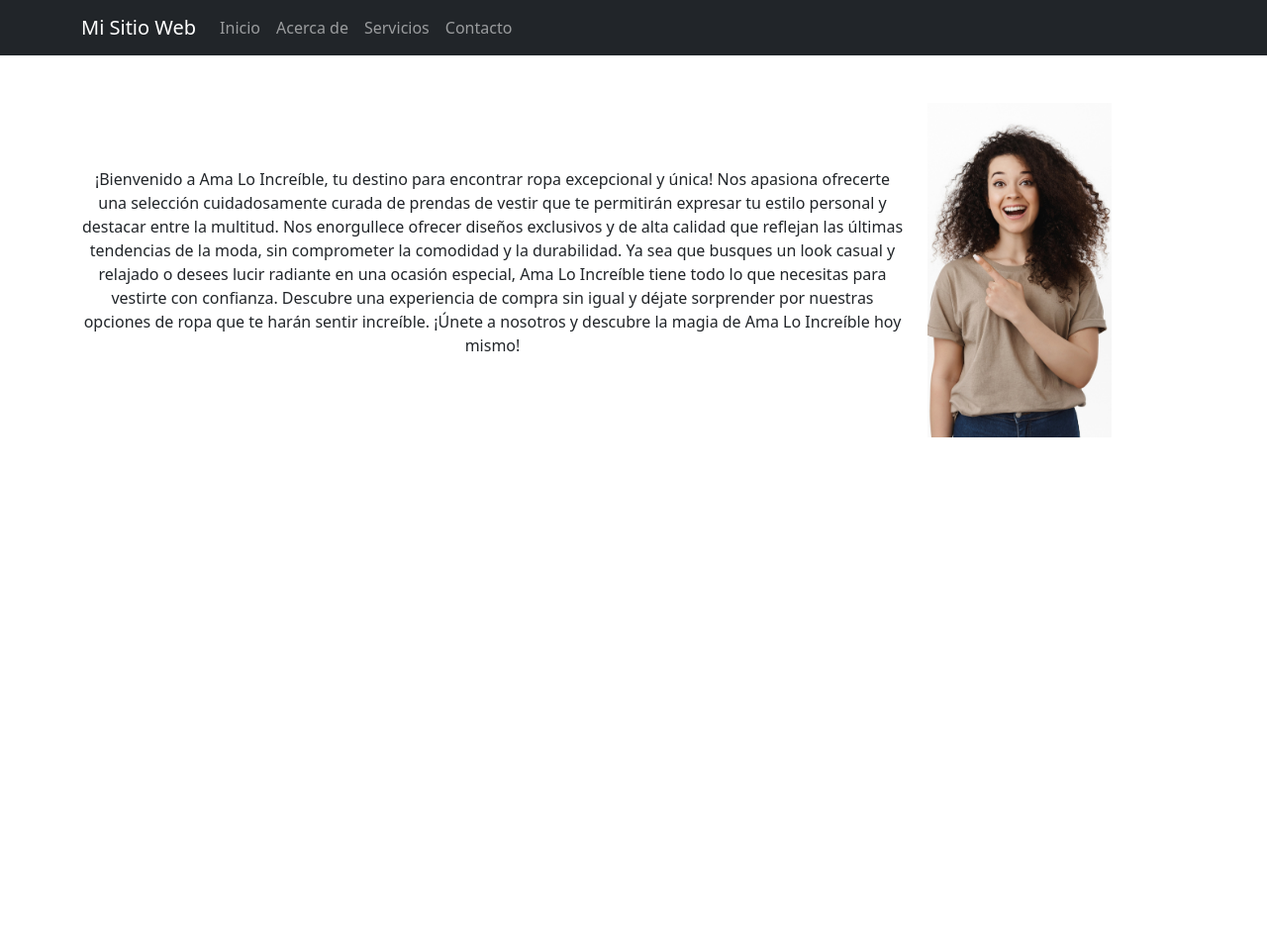
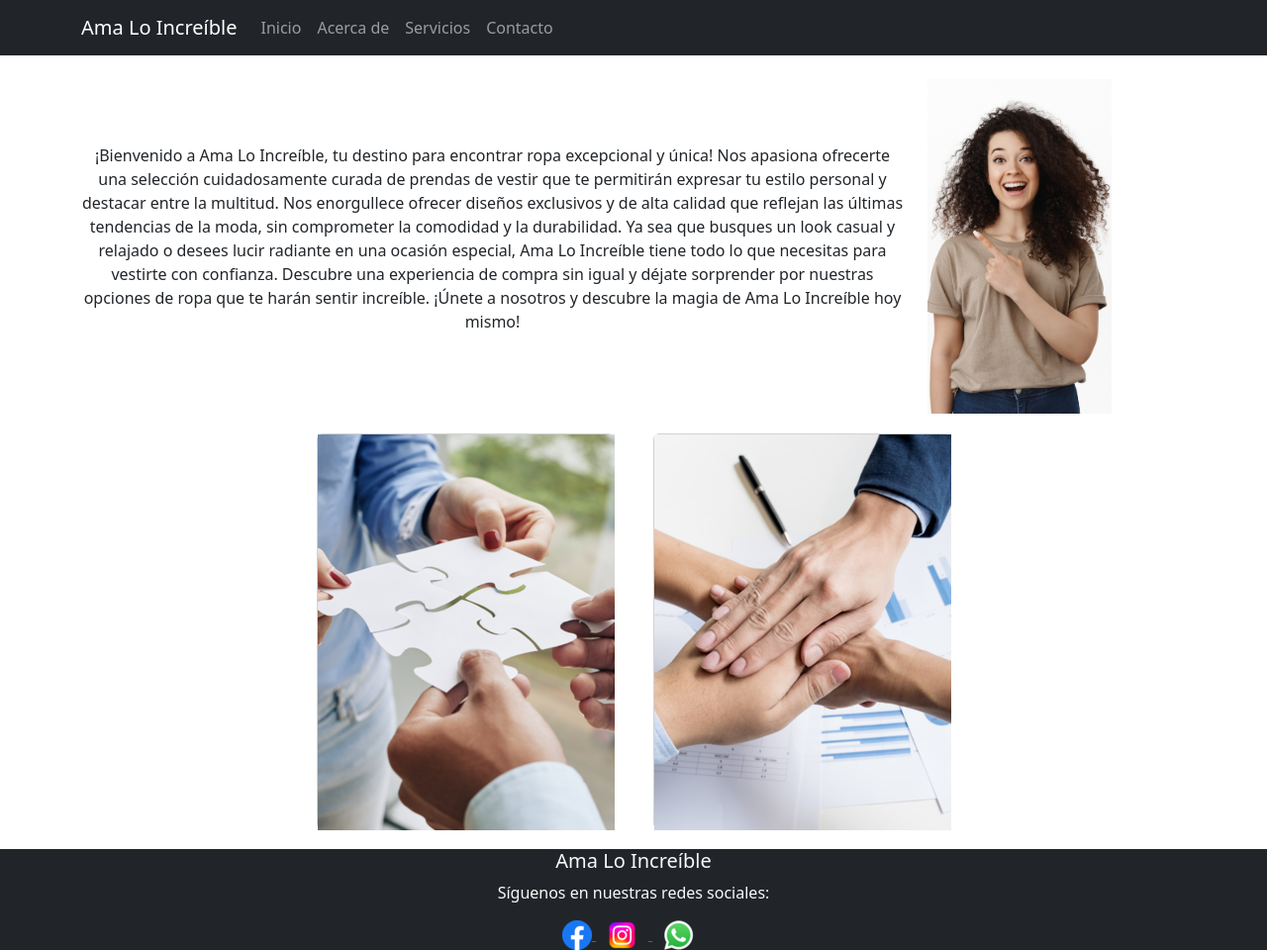
Before and after one commit to llKingArthurll/Proyecto_Ama_Lo_Increible, a PHP site: page /HTML/acercade.html in a window 1280 px wide. Shown: the whole page at 99% size. Before the commit the page ends 442 px from the top, so only its background shows below. Run offline with PHP 8.4, Linux system fonts and the light colour scheme.

Commit message:
Tercer commit: Se ha mejorado la página acercade.html y se cambió el carrusel de la página principal y se agregó footer a todas las páginas

```diff
--- a/HTML/acercade.html
+++ b/HTML/acercade.html
@@ -7,6 +7,7 @@
     <link rel="icon" type="image/jpg" href="../img/Logo_Fondo_Blanco.png">
     <link rel="stylesheet" href="https://cdn.jsdelivr.net/npm/bootstrap@5.3.0/dist/css/bootstrap.min.css">
     <link rel="stylesheet" href="../css/acercade.css">
+    <link rel="stylesheet" href="../js/acercade.js">
     <title>Ama Lo Increíble</title>
 </head>
 
@@ -15,7 +16,7 @@
     <header>
         <nav class="navbar navbar-expand-lg navbar-dark bg-dark">
             <div class="container">
-                <a class="navbar-brand" href="./index.html">Mi Sitio Web</a>
+                <a class="navbar-brand" href="./index.html">Ama Lo Increíble</a>
                 <button class="navbar-toggler" type="button" data-bs-toggle="collapse" data-bs-target="#navbarNav"
                     aria-controls="navbarNav" aria-expanded="false" aria-label="Toggle navigation">
                     <span class="navbar-toggler-icon"></span>
@@ -39,13 +40,14 @@
             </div>
         </nav>
     </header>
+
+    <br>
+
     <!-- Contenedor -->
-    <br>
-    <br>
     <div class="container mx-auto text-center">
         <div class="row align-items-center">
             <div class="col-md-9">
-                <p>¡Bienvenido a Ama Lo Increíble, tu destino para encontrar ropa excepcional y única! Nos apasiona
+                <p class="parrafo">¡Bienvenido a Ama Lo Increíble, tu destino para encontrar ropa excepcional y única! Nos apasiona
                     ofrecerte una selección cuidadosamente curada de prendas de vestir que te permitirán expresar tu
                     estilo personal y destacar entre la multitud. Nos enorgullece ofrecer diseños exclusivos y de
                     alta
@@ -61,6 +63,69 @@
         </div>
     </div>
 
+    <!-- Cards -->
+    <div class="card-container">
+        <!-- Visión -->
+        <div class="card" id="vision-card">
+            <div class="card-inner">
+                <div class="card-front">
+                    <img src="../img/Vision_Image.png" alt="Visión de la empresa">
+                </div>
+                <div class="card-back">
+                    <h3>Visión</h3>
+                    <p>En "Ama Lo Increíble", aspiramos a convertirnos en una marca líder en la industria de la moda,
+                        ofreciendo prendas de vestir de calidad y estilo vanguardista. Nuestra visión es ser reconocidos
+                        a nivel mundial, celebrando la individualidad, promoviendo la inclusión y adoptando prácticas
+                        sostenibles. Buscamos inspirar el amor propio y ser una fuerza positiva en la sociedad,
+                        redefiniendo los estándares de la moda.</p>
+                </div>
+            </div>
+        </div>
+        <!-- Misión -->
+        <div class="card" id="mision-card">
+            <div class="card-inner">
+                <div class="card-front">
+                    <img src="../img/Mision_Image.png" alt="Misión de la empresa">
+                </div>
+                <div class="card-back">
+                    <h3>Misión</h3>
+                    <p>En "Ama Lo Increíble", nuestra misión es ofrecer prendas de vestir modernas y atractivas para
+                        hombres y mujeres, con altos estándares de calidad y materiales de primera. Buscamos
+                        proporcionar una experiencia de compra excepcional, brindando atención al cliente personalizada
+                        y superando las expectativas en cada interacción. Nos esforzamos por mantenernos a la vanguardia
+                        de la moda, promoviendo prácticas éticas y sostenibles, y empoderando a nuestros clientes para
+                        que se amen a sí mismos y se sientan increíbles en cada prenda que elijan.</p>
+                </div>
+            </div>
+        </div>
+    </div>
+
+    <!-- Footer -->
+    <footer class="footer bg-dark text-light">
+        <div class="container">
+            <div class="row">
+                <div class="col-12 text-center">
+                    <h5>Ama Lo Increíble</h5>
+                    <p>Síguenos en nuestras redes sociales:</p>
+                    <div class="social-links">
+                        <a href="https://www.facebook.com/profile.php?id=100093975152678" target="_blank"
+                            rel="noopener noreferrer" class="social-link">
+                            <img src="../img/Facebook_f_logo__2019.png" alt="Facebook">
+                        </a>
+                        <a href="https://www.instagram.com/amaloincreible/" target="_blank" rel="noopener noreferrer"
+                            class="social-link">
+                            <img src="../img/Instagram-Logo.png" alt="Instagram">
+                        </a>
+                        <a href="https://wa.me/51902684086?text=%C2%A1Hola!%20Quiero%20tener%20m%C3%A1s%20informaci%C3%B3n%20acerca%20de%20su%20producto"
+                            target="_blank" rel="noopener noreferrer" class="social-link">
+                            <img src="../img/WhatsApp-logo.png" alt="Whatsapp">
+                        </a>
+                    </div>
+                </div>
+            </div>
+        </div>
+    </footer>
+
     <!-- Scrip del Bootstrap -->
     <script src="https://cdn.jsdelivr.net/npm/bootstrap@5.3.0/dist/js/bootstrap.min.js"></script>
 </body>
--- a/css/acercade.css
+++ b/css/acercade.css
@@ -1,4 +1,62 @@
+.imagen {
+  width: 210px;
+}
 
-.imagen{
-    width: 210px;
+/* Cards */
+.card-container {
+  display: flex;
+  justify-content: center;
 }
+
+.card {
+  width: 300px;
+  height: 400px;
+  perspective: 1000px;
+  margin: 20px;
+}
+
+.card-inner {
+  width: 100%;
+  height: 100%;
+  position: relative;
+  transform-style: preserve-3d;
+  transition: transform 0.6s;
+}
+
+.card:hover .card-inner {
+  transform: rotateY(180deg);
+}
+
+.card-front,
+.card-back {
+  width: 100%;
+  height: 100%;
+  position: absolute;
+  backface-visibility: hidden;
+}
+
+.card-front {
+  z-index: 2;
+}
+
+.card-back {
+  transform: rotateY(180deg);
+  background-color: #f1f1f1;
+  color: #333;
+  padding: 20px;
+}
+
+.card-back h3 {
+  margin-top: 0;
+}
+
+.card-back p {
+  font-size: 14px;
+}
+
+@media (max-width: 768px) {
+  .card-container {
+    flex-direction: column;
+    align-items: center;
+  }
+}
```
Also changed, not shown: HTML/contacto.html (+27 -2 lines), HTML/index.html (+40 -6 lines), HTML/servicios.html (+28 -2 lines), css/index.css (added, +45 -0 lines), img/Ama_Lo_Increible_IMG1.jpg (added), img/Ama_Lo_Increible_IMG2.jpg (added), img/Ama_Lo_Increible_IMG3.jpg (added), img/Ama_Lo_Increible_IMG4.jpg (added), img/Facebook_f_logo__2019.png (added), img/Instagram-Logo.png (added), img/Mision_Image.png (added), img/PrimerDiseño.png (deleted), img/Vision_Image.png (added), img/WhatsApp-logo.png (added).
